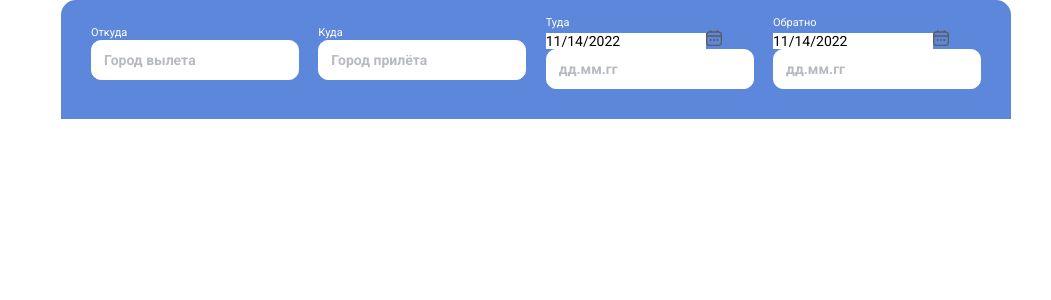
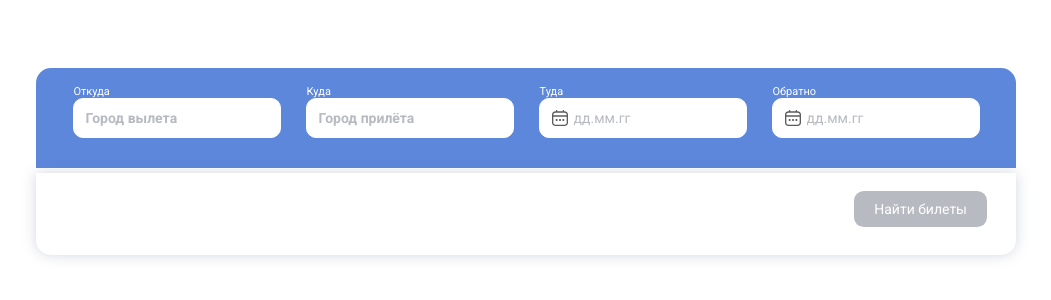
Before and after one commit to operator-nss/vipservice-test-react-typescript, a React (Vite) app: page / in a window 1280 px wide. Shown: the top 300 px of the page, without its empty margins (104-1155 px from the left). Built offline with nearby package versions, Linux system fonts and the light colour scheme.

Commit message:
add form logic

```diff
--- a/package.json
+++ b/package.json
@@ -10,6 +10,7 @@
   },
   "dependencies": {
     "@reduxjs/toolkit": "^1.9.0",
+    "clsx": "^1.2.1",
     "react": "^18.2.0",
     "react-datepicker": "^4.8.0",
     "react-dom": "^18.2.0",
@@ -19,6 +20,7 @@
   },
   "devDependencies": {
     "@types/react": "^18.0.24",
+    "@types/react-datepicker": "^4.8.0",
     "@types/react-dom": "^18.0.8",
     "@vitejs/plugin-react": "^2.2.0",
     "typescript": "^4.6.4",
--- a/src/App.tsx
+++ b/src/App.tsx
@@ -1,5 +1,4 @@
 import {useState} from 'react'
-import reactLogo from './assets/react.svg'
 import Home from "./pages/Home/Home";
 
 function App() {
--- a/src/components/Form/Form.tsx
+++ b/src/components/Form/Form.tsx
@@ -1,16 +1,76 @@
 import './form.scss'
 import Input from "../Input/Input";
+import {useAppDispatch} from "../../redux/store";
+import {setDateFrom, setDateTo, setFrom, setTo} from "../../redux/slices/aviaInfoSlice";
+import {useState} from "react";
 
 
 const Form = () => {
 
+    const dispatch = useAppDispatch();
+
+    const [cityFrom, setCityFrom] = useState('');
+    const [cityTo, setCityTo] = useState('');
+    const [dateFrom, setStateDateFrom] = useState('');
+    const [dateTo, setStateDateTo] = useState('');
+
+
+    const fromInput = (e: any) => {
+        setCityFrom(e)
+    }
+    const toInput = (e: any) => {
+        setCityTo(e)
+    }
+    const fromDateInput = (e: any) => {
+        setStateDateFrom(String(e))
+
+    }
+    const toDateInput = (e: any) => {
+        setStateDateTo(String(e))
+    }
+
+    const handleSubmit = (e: any) => {
+        e.preventDefault();
+        dispatch(setFrom(cityFrom))
+        dispatch(setTo(cityTo))
+        dispatch(setDateFrom(String(dateFrom)))
+        dispatch(setDateTo(String(dateTo)))
+    }
+
+
     return (
-        <form action="" className="form">
+        <form onSubmit={handleSubmit} action="" className="form">
             <div className="form__label">
-                <Input label='откуда' placeholder='Город вылета' name='from-city' />
-                <Input label='куда' placeholder='Город прилёта' name='from-city' />
-                <Input datePicker label='туда' placeholder='дд.мм.гг' name='from-city' />
-                <Input datePicker label='обратно' placeholder='дд.мм.гг' name='from-city' />
+                <Input
+                    onChange={fromInput}
+                    label='откуда'
+                    placeholder='Город вылета'
+                    name='from-city'
+                />
+                <Input
+                    onChange={toInput}
+                    label='куда'
+                    placeholder='Город прилёта'
+                    name='from-city'
+                />
+                <Input
+                    onChange={fromDateInput}
+                    datePicker label='туда'
+                    placeholder='дд.мм.гг'
+                    name='from-city'
+                />
+                <Input
+                    onChange={toDateInput}
+                    datePicker
+                    label='обратно'
+                    placeholder='дд.мм.гг'
+                    name='from-city'
+                />
+            </div>
+            <div className="form__action">
+                <button type='submit' disabled={!cityFrom.length || !cityTo.length || !dateFrom.length}
+                        className="button">Найти билеты
+                </button>
             </div>
         </form>
     );
--- a/src/components/Form/form.scss
+++ b/src/components/Form/form.scss
@@ -1,11 +1,50 @@
 .form {
-  background: #5C87DB;
-  border-radius: 15px 15px 0 0;
-  padding: 30px;
+  width: 100%;
+  display: block;
+  margin: 68px auto 0;
+
+
   &__label {
     display: flex;
+    background: #5C87DB;
     align-items: center;
+    padding: 30px;
     flex-wrap: wrap;
-    justify-content: space-between;
+    border-radius: 15px 15px 0 0;
+    justify-content: center;
+    gap: 25px;
+  }
+  &__action {
+    margin-top: 5px;
+    text-align: right;
+    background: #FFFFFF;
+    box-shadow: 0px 0px 14px rgba(112, 121, 153, 0.3);
+    border-radius: 0px 0px 15px 15px;
+    padding: 18px 29px 28px 0px;
   }
 }
+
+.button {
+  color: #FFFFFF;
+  padding: 10px 20px;
+  background-color: #5C87DB;
+  border-radius: 0.7em;
+  transition: background-color 0.3s ease 0s;
+  @media (any-hover: hover) {
+    &:hover {
+      background-color: #3E67B7;
+    }
+  }
+
+  &:active {
+    background-color: #5C87DB;
+    box-shadow: 0px 4px 4px rgba(92, 135, 219, 0.15);
+  }
+
+  &:disabled {
+    background-color: #B7BAC1;
+    touch-action: none;
+    user-select: none;
+    cursor: inherit;
+  }
+}
--- a/src/components/Input/Input.tsx
+++ b/src/components/Input/Input.tsx
@@ -4,6 +4,7 @@ import DatePicker from "react-datepicker";
 
 import "react-datepicker/dist/react-datepicker.css";
 import IconCalendar from "../ui/Icons/Calendar";
+import clsx from "clsx";
 
 
 interface IInput {
@@ -13,25 +14,60 @@ interface IInput {
     label: string
     placeholder: string
     datePicker?: boolean
+    onChange: (e: any) => void
 }
 
-const Input:FC<IInput> = ({type = 'text',datePicker = false, name,label,placeholder, classes}) => {
+const Input: FC<IInput> = ({type = 'text', datePicker = false, onChange, name, label, placeholder, classes}) => {
 
 
-    const [startDate, setStartDate] = useState(new Date());
+    const [startDate, setStartDate] = useState('');
+    const [selectedDatepicker, setSelectedDatepicker] = useState(false);
+    const [focus, setFocus] = useState(false);
+    const [value, setValue] = useState('');
+
+
+    const onDatepickerInput = (e: any) => {
+        setFocus(false)
+        setSelectedDatepicker(true)
+        onChange(e)
+        setStartDate(e)
+    }
+
+    const onInput = () => {
+        if (value.length) {
+            onChange(value)
+            setFocus(false)
+        }
+
+    }
 
     return (
-        <div className='input__container'>
+        <div className={clsx('input__container', {'input__container--selected': selectedDatepicker},
+            {'input__container--focused': focus})}>
+            {datePicker && <IconCalendar/>}
+            {datePicker &&
+							<DatePicker
+								onFocus={() => setFocus(true)}
+								onBlur={() => setFocus(false)}
+								dateFormat='dd.MM.yyyy'
+								placeholderText='дд.мм.гг'
+								selected={startDate}
+								onChange={(e: any) => onDatepickerInput(e)}
+							/>}
+
+            {!datePicker && <input
+							id={name}
+							value={value}
+							onChange={(e) => setValue(e.target.value)}
+							autoComplete='new-password'
+							name={name}
+							onFocus={() => setFocus(true)}
+							onBlur={onInput}
+							placeholder={placeholder}
+							type={type}
+							className={`input ${classes}`}
+						/>}
             <label className='input__label' htmlFor={name}>{label}</label>
-            {datePicker && <DatePicker selected={startDate} onChange={(date) => setStartDate(date)}/>}
-            {datePicker && <IconCalendar />}
-            <input id={name}
-                   autoComplete='new-password'
-                   name={name}
-                   placeholder={placeholder}
-                   type={type}
-                   className={`input ${classes}`}
-            />
         </div>
     );
 };
--- a/src/components/Input/input.scss
+++ b/src/components/Input/input.scss
@@ -1,15 +1,7 @@
 .input {
   font-weight: 700;
-  padding: 0px 12px;
-  background: #FFFFFF;
-  border-radius: 10px;
-  min-height: 40px;
-  display: flex;
-  align-items: center;
   outline: none;
-  border: 1px solid #fff;
   color: #5C5C5C;
-  min-width: 208px;
 
   &::placeholder {
     color: #B7BAC1;
@@ -17,6 +9,36 @@
 
   &__container {
     position: relative;
+    min-height: 40px;
+    background: #FFFFFF;
+    border-radius: 10px;
+    transition: border-color 0.3s ease 0s;
+    padding: 0 12px;
+    border: 1px solid #fff;
+    width: 208px;
+    display: flex;
+    align-items: center;
+    svg {
+      flex-shrink: 0;
+    }
+  }
+
+  &__container--focused {
+    border-color: #B7BAC1;
+    label {
+      color: #B7BAC1;
+    }
+  }
+
+  &__container--selected {
+    svg {
+      g {
+        path {
+          fill: #5C87DB;
+        }
+      }
+
+    }
   }
 
   &__label {
@@ -26,5 +48,22 @@
     top: -13px;
     left: 0;
     text-transform: capitalize;
+    transition: color 0.3s;
+
   }
 }
+
+.react-datepicker-ignore-onclickoutside {
+  outline: none;
+}
+
+.react-datepicker__input-container {
+  max-width: 100px;
+  margin-left: 6px;
+
+  input {
+    &::placeholder {
+      color: #B7BAC1;
+    }
+  }
+}
--- a/src/pages/Home/Home.tsx
+++ b/src/pages/Home/Home.tsx
@@ -4,9 +4,7 @@ import Form from "../../components/Form/Form";
 
 const Home: FC = () => {
     return (
-        <div className='container'>
             <Form />
-        </div>
     );
 };
 
--- a/src/redux/slices/aviaInfoSlice.ts
+++ b/src/redux/slices/aviaInfoSlice.ts
@@ -1,22 +1,33 @@
 import {createAsyncThunk, createSlice, PayloadAction} from "@reduxjs/toolkit";
-import {RootState} from "../store";
 
 
 const initialState = {
-
+    from: '',
+    to: '',
+    dateFrom: '',
+    dateTo: ''
 }
 
 const aviaInfoSlice = createSlice({
     name: 'aviaInfo',
     initialState,
     reducers: {
-        // setItems(state, action:PayloadAction<Pizza[]>) {
-        //     state.items = action.payload;
-        // },
+        setFrom(state, action:PayloadAction<string>) {
+            state.from = action.payload;
+        },
+        setTo(state, action:PayloadAction<string>) {
+            state.to = action.payload;
+        },
+        setDateFrom(state, action:PayloadAction<string>) {
+            state.dateFrom = action.payload;
+        },
+        setDateTo(state, action:PayloadAction<string>) {
+            state.dateTo = action.payload;
+        },
     },
 })
 
 
-export const {} = aviaInfoSlice.actions;
+export const {setFrom, setTo, setDateFrom, setDateTo} = aviaInfoSlice.actions;
 
 export default aviaInfoSlice.reducer;
--- a/src/scss/index.scss
+++ b/src/scss/index.scss
@@ -20,6 +20,7 @@ $containerWidth: $maxWidthContainer + $containerPadding;
 
 @import "null";
 
+body { padding: 0 calc(20px - (100vw - 100%)) 0 0; }
 
 .container {
   max-width: 1010px;
```
Also changed, not shown: 1 other file (tests, documents, lock files or other folders).
